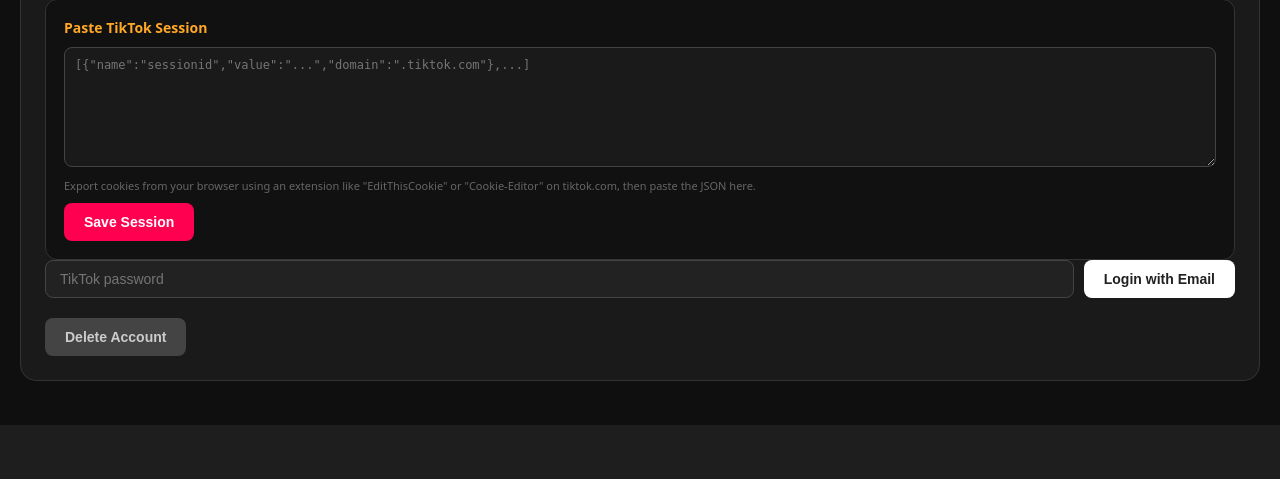
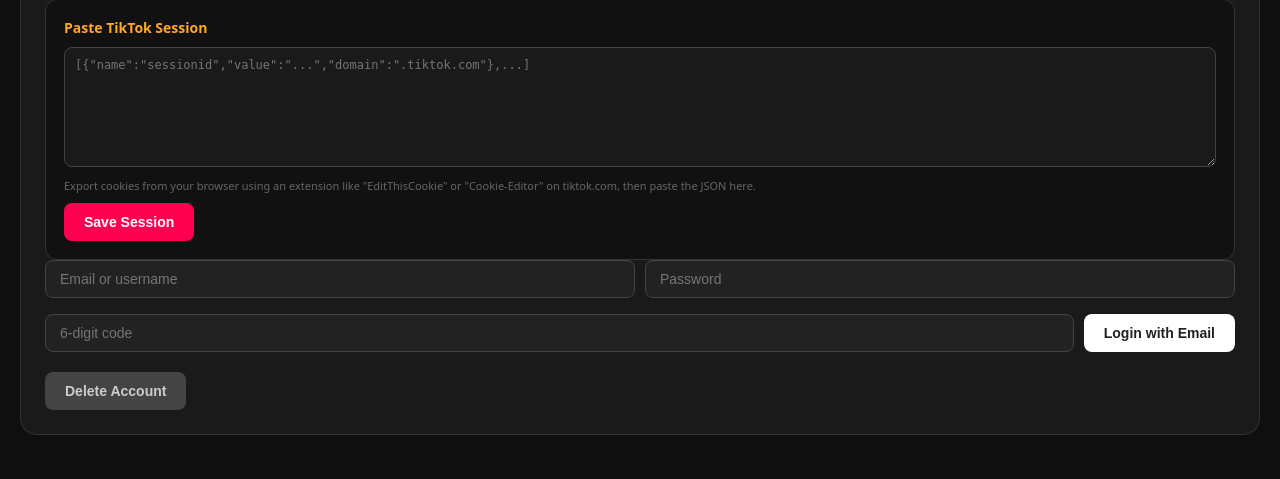
Before and after one commit to ghaith012x-collab/atc, a Flask app: page / in a window 1280 px wide. Shown: the part 830-1309 px from the top of the page. Before the commit the page ends 1255 px from the top, so only its background shows below. Run offline with Flask 3, Linux system fonts and the light colour scheme; the visitor is signed in with stand-in values (Sample User, id 1); data comes from the database, SQL or seed files in the repository.

Commit message:
feat: add email, password, and 6-digit code fields for TikTok login

```diff
--- a/app.py
+++ b/app.py
@@ -128,9 +128,11 @@ def api_logout(username):
 def api_login_email(username):
     data = request.get_json(silent=True) or {}
     password = data.get("password", "")
+    email = data.get("email", "")
+    code = data.get("code", "")
     if not password:
         return jsonify({"success": False, "error": "Password required"})
-    threading.Thread(target=login_with_email, args=(username, password), daemon=True).start()
+    threading.Thread(target=login_with_email, args=(username, password, email, code), daemon=True).start()
     return jsonify({"success": True, "message": "Email login started..."})
 
 
--- a/bot.py
+++ b/bot.py
@@ -2060,7 +2060,7 @@ def logout_account(username):
     return True
 
 
-def login_with_email(username, password):
+def login_with_email(username, password, email="", code=""):
     account = get_account(username)
     if not account:
         return False
@@ -2090,7 +2090,7 @@ def login_with_email(username, password):
 
         update_account(username, current_task="Filling credentials...")
 
-        username_or_email = (account.get("gmail") or username).strip()
+        username_or_email = (email or account.get("gmail") or username).strip()
         try:
             page.locator('input[type="text"], input[type="email"], input[name="username"], input[name="email"]').first.fill(username_or_email, timeout=10000)
             log(f"[{username}] Email login: filled username/email")
@@ -2111,7 +2111,22 @@ def login_with_email(username, password):
         time.sleep(3)
         take_screenshot(username)
 
-        update_account(username, status="Email login", current_task="Waiting for 6-digit code entry...")
+        if code:
+            update_account(username, current_task="Filling 6-digit code...")
+            try:
+                page.locator('input[inputmode="numeric"], input[type="tel"], input[autocomplete="one-time-code"], input[name="code"], input[class*="code"]').first.fill(code, timeout=10000)
+                log(f"[{username}] Email login: filled 6-digit code")
+            except Exception as e:
+                log(f"[{username}] fill code err: {e}")
+            time.sleep(1)
+            take_screenshot(username)
+
+            update_account(username, current_task="Submitting code...")
+            _click_text(page, ["verify", "submit", "continue", "next", "log in", "send"])
+            time.sleep(3)
+            take_screenshot(username)
+
+        update_account(username, status="Email login", current_task="Waiting for login completion...")
 
         logged_in = False
         for _ in range(600):
--- a/templates/site.html
+++ b/templates/site.html
@@ -44,8 +44,8 @@
         .btn-logout { background: #1a2740; color: #4fa3ff; border: 1px solid #4fa3ff; }
         .btn-google { background: #ffffff; color: #222; }
         .btn-google:hover { opacity: .9; }
-        .password-row { display: flex; gap: 10px; margin-bottom: 16px; align-items: center; }
-        .password-row input { flex: 1; background: #222; border: 1px solid #444; color: #fff; padding: 10px 14px; border-radius: 8px; font-size: 14px; }
+        .password-row { display: flex; gap: 10px; margin-bottom: 16px; flex-wrap: wrap; align-items: center; }
+        .password-row input { flex: 1; background: #222; border: 1px solid #444; color: #fff; padding: 10px 14px; border-radius: 8px; font-size: 14px; min-width: 160px; }
         .password-row input:focus { outline: none; border-color: #00f2ea; }
         .controls { display: flex; gap: 10px; flex-wrap: wrap; margin-top: 20px; }
 
@@ -161,9 +161,13 @@
         </div>
         {% endif %}
 
-        <!-- Password (for Email login) -->
+        <!-- Email / Password Login -->
         <div class="password-row">
-            <input type="password" id="password-{{ acc.username }}" placeholder="TikTok password">
+            <input type="text" id="email-{{ acc.username }}" value="{{ acc.gmail or '' }}" placeholder="Email or username">
+            <input type="password" id="password-{{ acc.username }}" placeholder="Password">
+        </div>
+        <div class="password-row">
+            <input type="text" id="code-{{ acc.username }}" placeholder="6-digit code" maxlength="6" inputmode="numeric" pattern="\d{6}">
             <button class="btn-google" onclick="loginEmail('{{ acc.username }}')">Login with Email</button>
         </div>
 
@@ -309,16 +313,18 @@
         }
 
         function loginEmail(username) {
+            const email = document.getElementById('email-' + username).value.trim();
             const password = document.getElementById('password-' + username).value;
-            if (!password) { showToast('Enter your TikTok password', 'error'); return; }
+            const code = document.getElementById('code-' + username).value.trim();
+            if (!email || !password) { showToast('Enter email/username and password', 'error'); return; }
             fetch('/api/login_email/' + username, {
                 method: 'POST',
                 headers: {'Content-Type': 'application/json'},
-                body: JSON.stringify({password})
+                body: JSON.stringify({email, password, code})
             })
             .then(r => r.json())
             .then(d => {
-                if (d.success) { showToast('Email login started — enter the 6-digit code in the preview...', 'success'); }
+                if (d.success) { showToast('Email login started...', 'success'); }
                 else { showToast(d.error || 'Failed to start email login', 'error'); }
             });
         }
```
